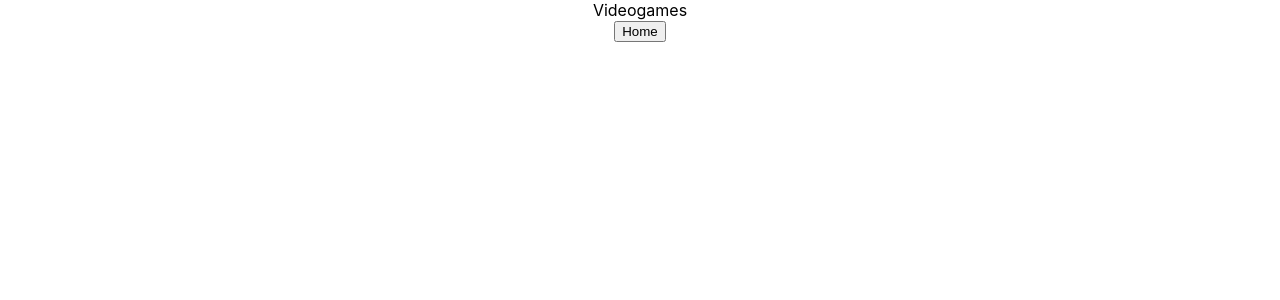
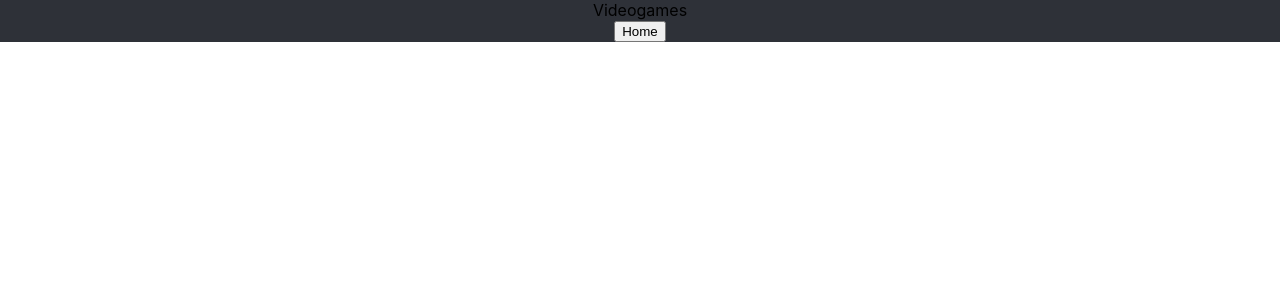
Before and after one commit to Martogramer/congenial-umbrella, a React (Create React App) app in the folder client/: page / in a window 1280 px wide. Shown: the top 300 px of the page. Built offline with nearby package versions, Linux system fonts and the light colour scheme.

Commit message:
styles in principal app

```diff
--- a/client/src/App.css
+++ b/client/src/App.css
@@ -1,5 +1,6 @@
 .App {
   text-align: center;
+  background-color: #2e3138;
 }
 
 .App-logo {
@@ -14,7 +15,7 @@
 }
 
 .App-header {
-  background-color: #282c34;
+  background-color: #2e3138;
   min-height: 100vh;
   display: flex;
   flex-direction: column;
```
